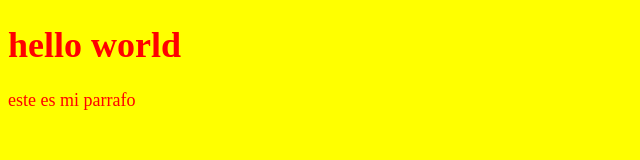
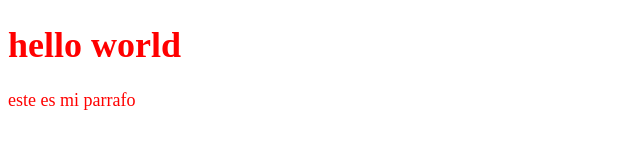
Before and after one commit to arboldesign/noobs2, a plain HTML site: page index.html in a window 1280 px wide. Shown: the whole page, without its empty margins (0-640 px from the left). Drawn offline with Linux system fonts and the light colour scheme.

Commit message:
mi mensaje

```diff
--- a/style.css
+++ b/style.css
@@ -2,4 +2,4 @@
 /* CSS Document */
 
 
-body { font-size: 18px; font-family: serif;  color: #F00; background: #FF0; }
+body { font-size: 18px; font-family: serif;  color: #F00;  }
```
